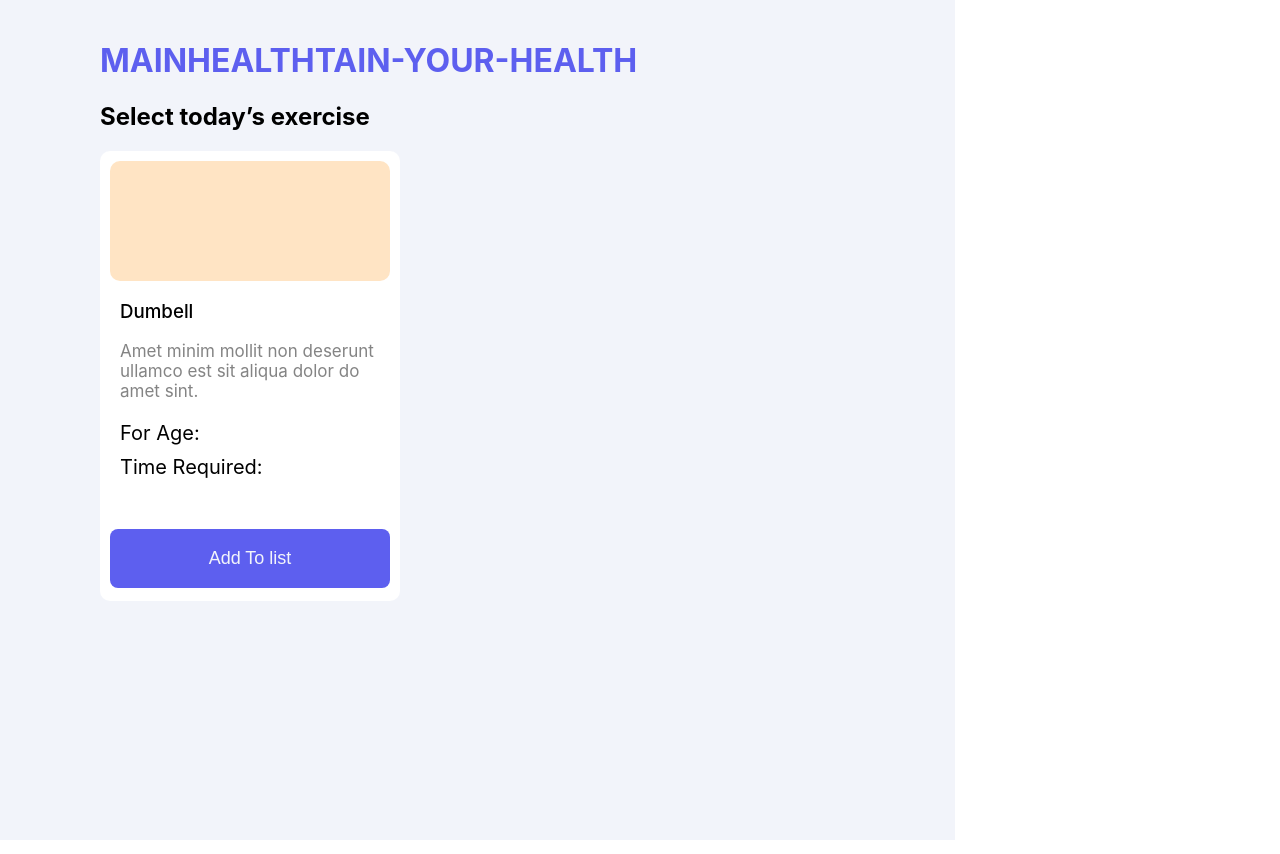
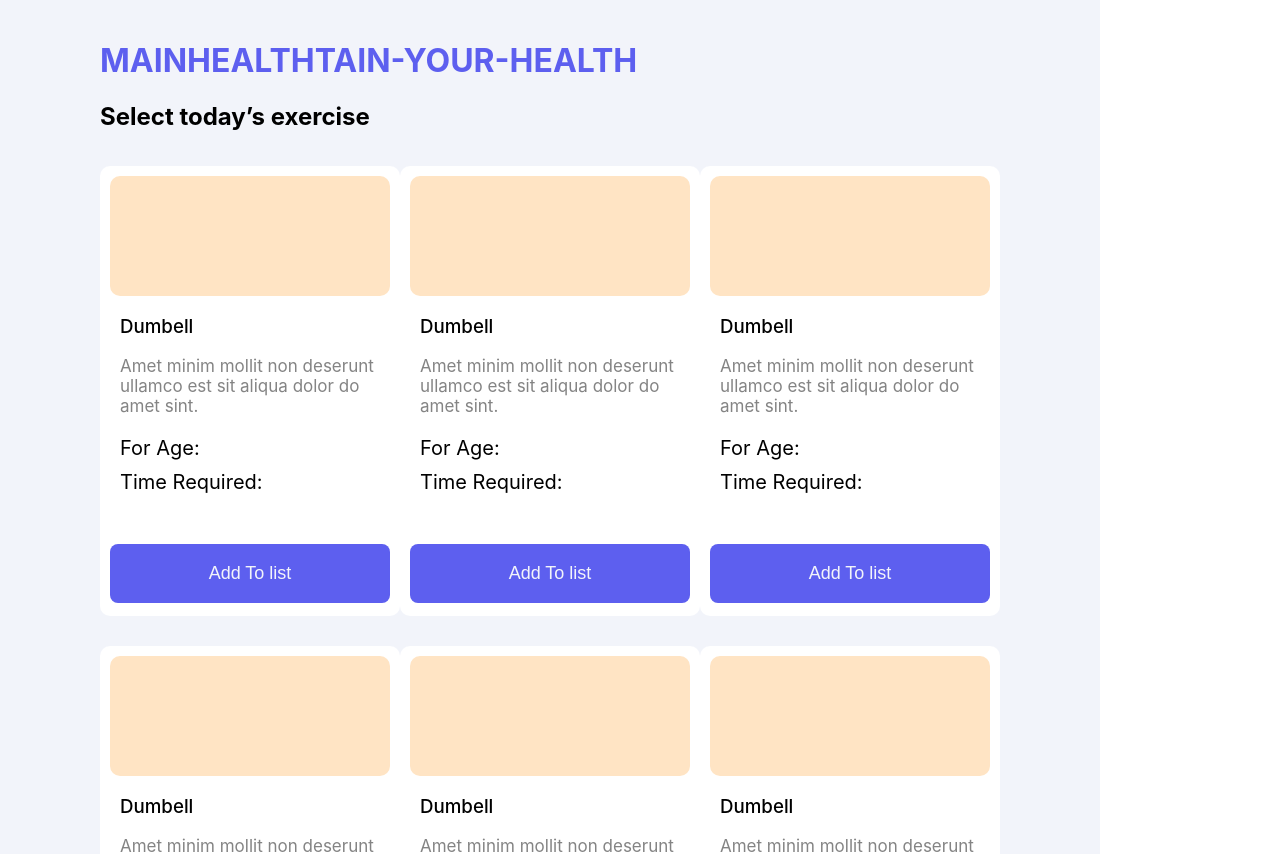
Before and after one commit to mr7aali/ultra-active-club, a React (Create React App) app: page / in a window 1280 px wide. Shown: the top 854 px of the page. Built offline with nearby package versions, Linux system fonts and the light colour scheme.

Commit message:
trying to fexed a rrr

```diff
--- a/public/fakedb.json
+++ b/public/fakedb.json
@@ -8,7 +8,7 @@
       "time": 54
     },
     {
-      "id": 1,
+      "id": 2,
       "name": "Roach Whitfield",
       "blog": "Amet minim mollit non deserunt ullamco est sit aliqua dolor do amet sint.",
       "img": "img.jpg",
@@ -16,7 +16,7 @@
       "time": 54
     },
     {
-      "id": 1,
+      "id": 3,
       "name": "Madeleine Moses",
       "blog": "Amet minim mollit non deserunt ullamco est sit aliqua dolor do amet sint.",
       "img": "img.jpg",
@@ -24,7 +24,7 @@
       "time": 54
     },
     {
-      "id": 1,
+      "id": 4,
       "name": "Bobbie Ratliff",
       "blog": "Amet minim mollit non deserunt ullamco est sit aliqua dolor do amet sint.",
       "img": "img.jpg",
@@ -32,7 +32,7 @@
       "time": 54
     },
     {
-      "id": 1,
+      "id": 5,
       "name": "Cindy Horne",
       "blog": "Amet minim mollit non deserunt ullamco est sit aliqua dolor do amet sint.",
       "img": "img.jpg",
@@ -40,7 +40,7 @@
       "time": 54
     },
     {
-      "id": 1,
+      "id": 6,
       "name": "Mcdonald Ayers",
       "blog": "Amet minim mollit non deserunt ullamco est sit aliqua dolor do amet sint.",
       "img": "img.jpg",
@@ -48,7 +48,7 @@
       "time": 54
     },
     {
-      "id": 1,
+      "id": 7,
       "name": "Pearson Maxwell",
       "blog": "Amet minim mollit non deserunt ullamco est sit aliqua dolor do amet sint.",
       "img": "img.jpg",
@@ -56,7 +56,7 @@
       "time": 54
     },
     {
-      "id": 1,
+      "id": 8,
       "name": "Benson Keith",
       "blog": "Amet minim mollit non deserunt ullamco est sit aliqua dolor do amet sint.",
       "img": "img.jpg",
@@ -64,7 +64,7 @@
       "time": 54
     },
     {
-      "id": 1,
+      "id": 9,
       "name": "Benjamin Robertson",
       "blog": "Amet minim mollit non deserunt ullamco est sit aliqua dolor do amet sint.",
       "img": "img.jpg",
@@ -72,7 +72,7 @@
       "time": 54
     },
     {
-      "id": 1,
+      "id": 10,
       "name": "Huff Huff",
       "blog": "Amet minim mollit non deserunt ullamco est sit aliqua dolor do amet sint.",
       "img": "img.jpg",
--- a/src/components/CartContainer/Cart/Cart.css
+++ b/src/components/Cart/Cart.css
@@ -4,6 +4,7 @@
     background-color: #FFFFFF;
     border-radius: 10px;
     position: relative;
+    margin: 15px auto;
 
 }
 
--- a/src/components/CartContainer/Cart/Cart.js
+++ b/src/components/Cart/Cart.js
@@ -1,11 +1,14 @@
 import React from 'react';
 import './Cart.css'
-const Cart = () => {
+const Cart = (props) => {
+    console.log(props);
+
+
     return (
         <div className='full-cart'>
             <div className='nothing'></div>
             <div className='img-div'>
-                 <img src=''></img>
+                 {/* <img src=''></img> */}
             </div>
             <div className='card-details'>
                 <h3>Dumbell</h3>
--- a/src/components/CartContainer/CartCOntainer.css
+++ b/src/components/CartContainer/CartCOntainer.css
@@ -1,8 +1,11 @@
 .full-container{
      width:100% ;
      background-color: #F2F4FA;
-     height: 100vh;
      padding: 20px 100px;
+}
+.all-cart{
+    display: grid;
+    grid-template-columns: repeat(3,1fr);
 }
 .full-container h1{
     color: #5D5FEF;
--- a/src/components/CartContainer/CartContaier.js
+++ b/src/components/CartContainer/CartContaier.js
@@ -1,20 +1,31 @@
 import React, { useEffect, useState } from 'react';
-import Cart from './Cart/Cart';
+import Cart from '../Cart/Cart.js';
+
 import './CartCOntainer.css';
 
 const CartContaier = () => {
-    const [cart,setCart]=useState([]);
+    const [carts,setCart]=useState([]);
     useEffect(()=>{
         fetch('fakedb.json')
-        .then(res=>res.json)
-        .then(data=>console.log(data))
+        .then(res=>res.json())
+        .then(data=>setCart(data))
     },[])
 
     return (
         <div className='full-container'>
             <h1> Mainhealthtain-Your-Health </h1>
             <h2>Select today’s exercise</h2>
-            <Cart></Cart>
+            <div className='all-cart'>
+            {
+                carts.map(cart=>
+                   <Cart
+                   key={cart.id}
+                   cart={cart}
+                   > </Cart>
+                )
+            }
+            </div>
+            {/* <Cart></Cart> */}
         </div>
     );
 };
```
